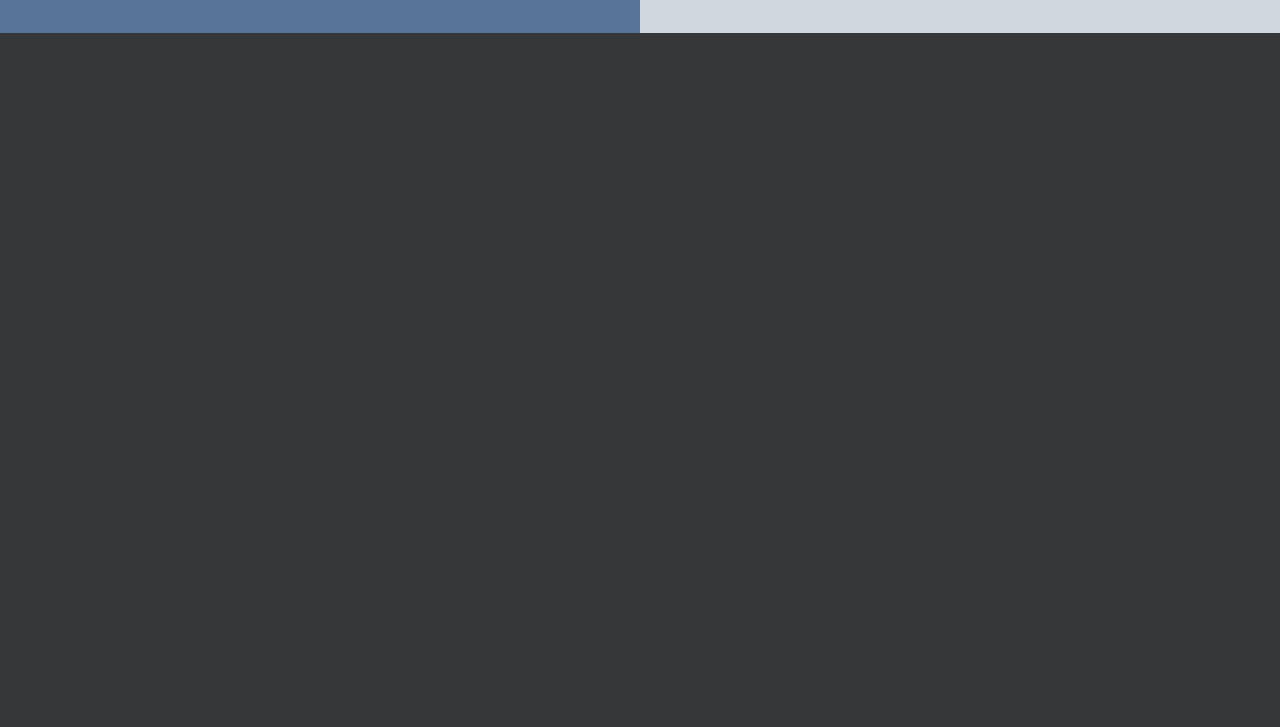
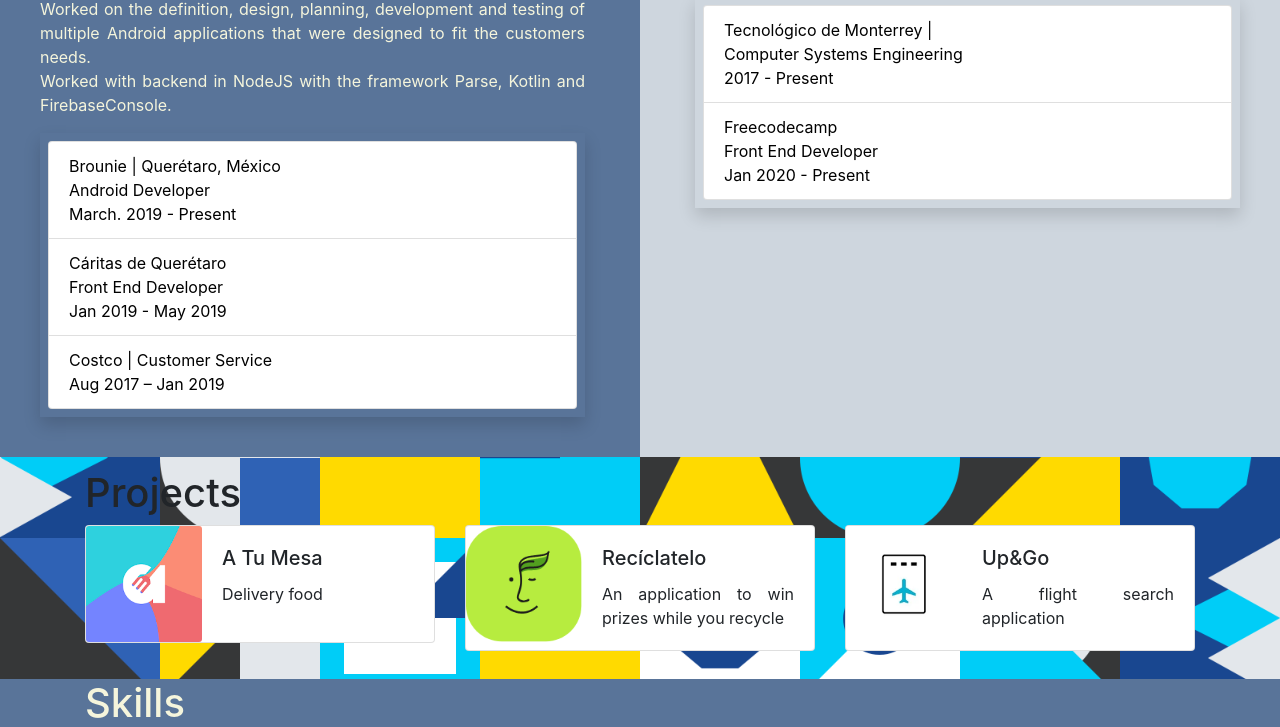
Before and after one commit to JavierIQ/javieriq.github.io, a plain HTML site: page index.html in a window 1280 px wide. Shown: the part 480-1207 px from the top of the page. Before the commit the page ends 800 px from the top, so only its background shows below. Drawn offline with nearby package versions, Linux system fonts and the light colour scheme.

Commit message:
Update with education an parallax

```diff
--- a/index.html
+++ b/index.html
@@ -33,11 +33,12 @@
             </div>
         </nav>
     </header>
+    <div class="parallax">
         <div class="jumbotron jumbotron-fluid">
             <div class="container">
                 <h1 class="display-4">Javier Iñiguez Quezada</h1>
-            <a class="btn btn-light" data-toggle="collapse" href="#collapseExample" role="button" aria-expanded="false"
-                aria-controls="collapseExample">
+                <a class="btn btn-light" data-toggle="collapse" href="#collapseExample" role="button"
+                    aria-expanded="false" aria-controls="collapseExample">
                     About me
                 </a>
                 <div class="collapse" id="collapseExample">
@@ -54,6 +55,21 @@
                 <div class="container">
                     <div class="col">
                         <h1>Work experience</h1>
+                        <p> Worked on the definition, design, planning, development and testing of multiple Android
+                            applications that were designed to fit the customers needs. <br>
+                            Worked with backend in NodeJS with the framework Parse, Kotlin and FirebaseConsole.
+                        </p>
+                        <ul class="list-group Regular shadow">
+                            <li class="list-group-item">Brounie | Querétaro, México <br>
+                                Android Developer <br>
+                                March. 2019 - Present</li>
+                            <li class="list-group-item ">Cáritas de Querétaro <br>
+                                Front End Developer <br>
+                                Jan 2019 - May 2019</li>
+                            <li class="list-group-item">Costco | Customer Service <br>
+                                Aug 2017 – Jan 2019</li>
+                        </ul>
+
                     </div>
                 </div>
             </div>
@@ -61,10 +77,89 @@
                 <div class="container">
                     <div class="col">
                         <h1>Education</h1>
+                        <ul class="list-group Regular shadow">
+                            <li class="list-group-item">Tecnológico de Monterrey |<br>
+                                Computer Systems Engineering <br>
+                                2017 - Present</li>
+                            <li class="list-group-item ">Freecodecamp <br>
+                                Front End Developer <br>
+                                Jan 2020 - Present</li>
+                        </ul>
                     </div>
                 </div>
             </div>
         </div>
+
+        <div class="projects">
+            <div class="container">
+                <h1>Projects</h1>
+                <div class="row">
+                    <div class="col-sm-4">
+                        <div class="card mb-3" style="max-width: 540px;">
+                            <div class="row no-gutters">
+                                <div class="col-md-4">
+                                    <img src="images/atumesa.webp" class="card-img" alt="...">
+                                </div>
+                                <div class="col-md-8">
+                                    <div class="card-body">
+                                        <h5 class="card-title">A Tu Mesa</h5>
+                                        <p class="card-text">Delivery food</p>
+
+                                    </div>
+                                </div>
+                            </div>
+                        </div>
+                    </div>
+                    <div class="col-sm-4">
+                        <div class="card mb-3" style="max-width: 540px;">
+                            <div class="row no-gutters">
+                                <div class="col-md-4">
+                                    <img src="images/app-icon.png" class="card-img" alt="...">
+                                </div>
+                                <div class="col-md-8">
+                                    <div class="card-body">
+                                        <h5 class="card-title">Recíclatelo</h5>
+                                        <p class="card-text">An application to win prizes while you recycle</p>
+
+                                    </div>
+                                </div>
+                            </div>
+                        </div>
+                    </div>
+                    <div class="col-sm-4">
+                        <div class="card mb-3" style="max-width: 540px;">
+                            <div class="row no-gutters">
+                                <div class="col-md-4">
+                                    <img src="images/upngo.webp" class="card-img" alt="...">
+                                </div>
+                                <div class="col-md-8">
+                                    <div class="card-body">
+                                        <h5 class="card-title">Up&Go</h5>
+                                        <p class="card-text">A flight search application</p>
+
+                                    </div>
+                                </div>
+                            </div>
+                        </div>
+                    </div>
+                </div>
+            </div>
+
+        </div>
+
+        <div class="skills">
+            <div class="container">
+                <h1>Skills</h1>
+
+            </div>
+        </div>
+
+
+    </div>
+
+
+
+
 
 
 
--- a/style.css
+++ b/style.css
@@ -8,17 +8,33 @@
     background-color: #363738;
 }
 
+p{
+    text-align: justify;
+}
+
+.list-group{
+    padding: 8px;
+}
+
+.list-group-item{
+    color: black;
+}
+
+
 .jumbotron{
     justify-content: center;
     font-family: Arial, Helvetica, sans-serif;
     background-image: url("images/Reuss.png");
+}
+.btn{
+    margin-bottom: 4px;
 }
 
 .col{
     padding: 20px;
 }
 
-#col1{
+#col1, .skills{
     color: beige;
     background-color: #597499;
 }
@@ -27,3 +43,31 @@
     color: #222324;
     background-color: #ced6de;
 }
+
+li:hover{
+    color: white;
+    background-color: teal;
+}
+
+.parallax {
+    /* The image used */
+    background-image: url("images/Kander.png");
+
+    /* Set a specific height */
+    height: auto;
+
+    /* Create the parallax scrolling effect */
+    background-attachment: fixed;
+    background-position: center;
+    background-repeat: no-repeat;
+    background-size: cover;
+  }
+
+  .projects{
+      margin-top: 12px;
+      margin-bottom: 12px;
+  }
+
+  .skills{
+      padding: 12xp;
+  }
```
Also changed, not shown: images/Kander.png (added), images/app-icon.png (added), images/atumesa.webp (added), images/upngo.webp (added). Lines whose indentation alone changed are shown as unchanged.
